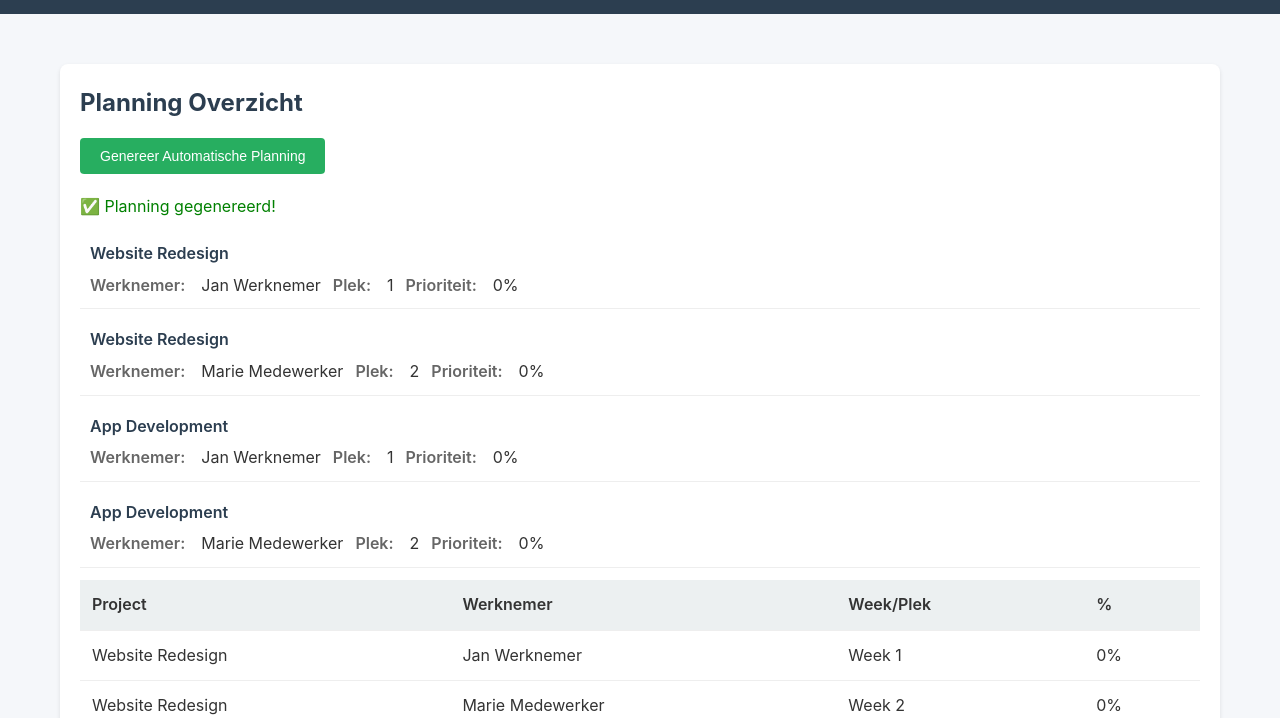
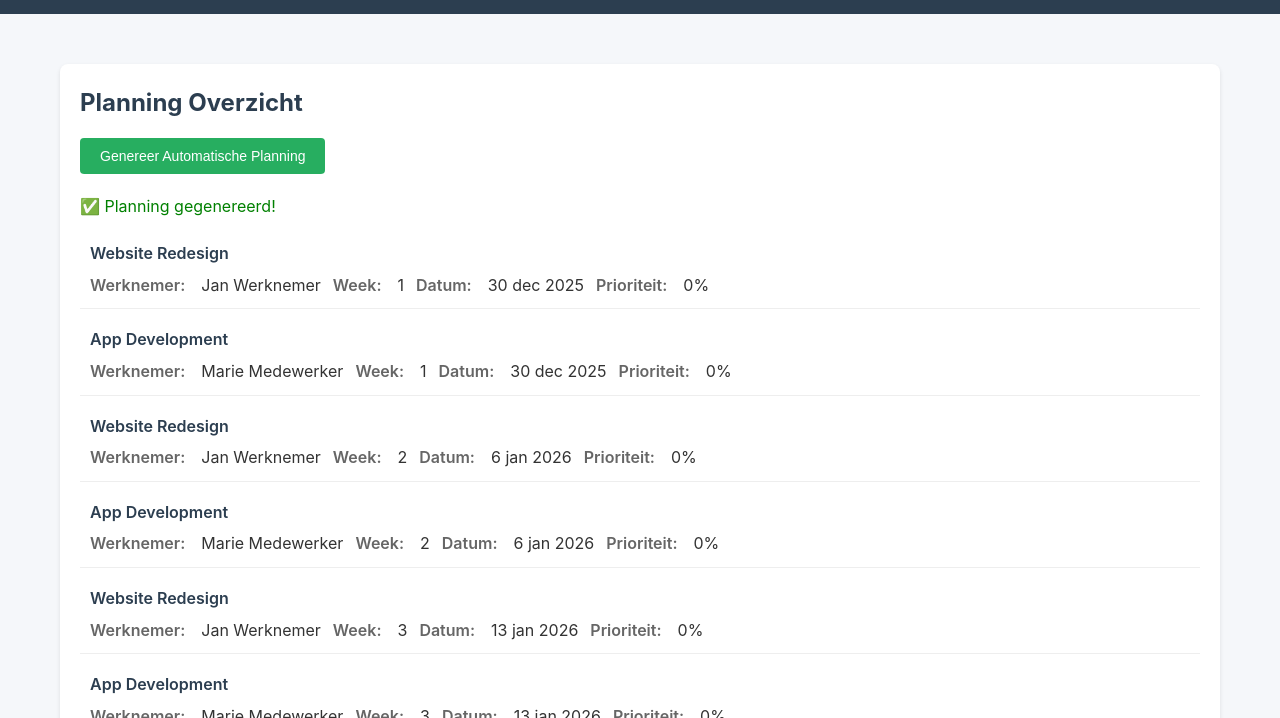
Before and after one commit to frknatalay42-png/planner, a plain HTML site: page index.html in a window 1280 px wide. Both pictures are taken after a click on the button "Genereer Automatische Planning". Shown: the part 82-800 px from the top of the page. Drawn offline with Linux system fonts and the light colour scheme.

Commit message:
Implement fair scheduling algorithm with hard constraints and fairness model

```diff
--- a/index.html
+++ b/index.html
@@ -408,7 +408,7 @@
         saveCompanyData();
     }
 
-    /* Schedule generation (simple) */
+    /* Schedule generation (fair, constraint-based) */
     function generateSchedule() {
         if (!window.employees || window.employees.length === 0 || !window.projects || window.projects.length === 0) {
             alert('⚠️ Voeg eerst werknemers en projecten toe!');
@@ -416,51 +416,134 @@
         }
         const output = document.getElementById('schedule-output');
         let html = '<div style="margin-bottom:12px; color:green;">✅ Planning gegenereerd!</div>';
-        html += '<div class="schedule-list">';
-        window.projects.forEach(project => {
-            // available employees = those not on vacation for today (simple check against global vacations)
-            const today = new Date().toISOString().split('T')[0];
-            const availableEmployees = window.employees.filter(emp => {
-                // check if employee has personal vacations (we didn't store per-employee by default)
-                // fallback: all employees are available
-                return true;
+
+        // --- Constraint & fairness scheduling ---
+        // Settings
+        const maxHours = window.settings.maxHours || 40;
+        const minRest = window.settings.minRest || 12;
+        const hoursPerAssignment = 8; // can be made configurable
+
+        // Helper: get week number from date (ISO week)
+        function getWeekNumber(dateStr) {
+            const d = new Date(dateStr);
+            d.setHours(0,0,0,0);
+            d.setDate(d.getDate() + 4 - (d.getDay()||7));
+            const yearStart = new Date(d.getFullYear(),0,1);
+            return Math.ceil((((d - yearStart) / 86400000) + 1)/7);
+        }
+
+        // Gather all unique project dates (simulate 4 weeks from today)
+        const today = new Date();
+        const weeks = [0,1,2,3].map(offset => {
+            const d = new Date(today);
+            d.setDate(today.getDate() + offset*7);
+            return {
+                weekNumber: getWeekNumber(d.toISOString().split('T')[0]),
+                startDate: d.toISOString().split('T')[0]
+            };
         });
 
-            const sorted = availableEmployees.slice().sort((a,b)=>{
-                const aFav = (project.favoriteEmployees||[]).find(f=>f.id===a.id);
-                const bFav = (project.favoriteEmployees||[]).find(f=>f.id===b.id);
-                return (bFav?.priority||0) - (aFav?.priority||0);
+        // Build stats object for fairness
+        const stats = {};
+        window.employees.forEach(emp => {
+            stats[emp.id] = {
+                totalHours: 0,
+                assignments: 0,
+                lastAssignedWeek: null,
+                weekHours: {}, // weekNumber: hours
+                assignedDays: new Set()
+            };
         });
 
-            sorted.slice(0,3).forEach((emp, idx) => {
+        // Hard constraints
+        function passesHardConstraints(emp, date, weekNumber) {
+            // Vacation: skip if date in any vacation
+            if (Array.isArray(emp.vacations)) {
+                for (const vac of emp.vacations) {
+                    if (date >= vac.start && date <= vac.end) return false;
+                }
+            }
+            // Max hours per week
+            if ((stats[emp.id].weekHours[weekNumber] || 0) + hoursPerAssignment > maxHours) return false;
+            // One assignment per day
+            if (stats[emp.id].assignedDays.has(date)) return false;
+            // (Optional) min rest: not implemented (no shift times)
+            return true;
+        }
+
+        // Fairness penalty
+        function fairnessPenalty(stat, week) {
+            let penalty = 0;
+            penalty += stat.totalHours * 0.5;
+            penalty += stat.assignments * 2;
+            if (stat.lastAssignedWeek === week - 1) penalty += 10;
+            return penalty;
+        }
+
+        // Score function
+        function calculateScore(emp, project, week, stats) {
+            const fav = (project.favoriteEmployees||[]).find(f => f.id === emp.id);
+            const priority = fav ? fav.priority : 0;
+            const penalty = fairnessPenalty(stats[emp.id], week);
+            return priority - penalty;
+        }
+
+        // Assignment function
+        function assignEmployee(emp, project, week, date, schedule, stats) {
+            schedule.push({ project, emp, week, date });
+            stats[emp.id].totalHours += hoursPerAssignment;
+            stats[emp.id].assignments += 1;
+            stats[emp.id].lastAssignedWeek = week;
+            stats[emp.id].weekHours[week] = (stats[emp.id].weekHours[week]||0) + hoursPerAssignment;
+            stats[emp.id].assignedDays.add(date);
+        }
+
+        // Main scheduling loop: for each week, for each project, assign best employee
+        const schedule = [];
+        weeks.forEach(({weekNumber, startDate}) => {
+            window.projects.forEach(project => {
+                // For demo: assign on the week's start date
+                const date = startDate;
+                // Filter candidates by hard constraints
+                const candidates = window.employees
+                    .filter(emp => passesHardConstraints(emp, date, weekNumber))
+                    .map(emp => ({
+                        emp,
+                        score: calculateScore(emp, project, weekNumber, stats)
+                    }))
+                    .sort((a, b) => b.score - a.score);
+                const chosen = candidates[0];
+                if (chosen) {
+                    assignEmployee(chosen.emp, project, weekNumber, date, schedule, stats);
+                }
+            });
+        });
+
+        // Render schedule
+        html += '<div class="schedule-list">';
+        schedule.forEach(item => {
+            const { project, emp, week, date } = item;
             const fav = (project.favoriteEmployees||[]).find(f => f.id === emp.id);
             html += `
                 <div class="schedule-item">
                     <div class="schedule-project">${escapeHtml(project.name)}</div>
                     <div class="schedule-details">
                         <span class="schedule-label">Werknemer:</span><span class="schedule-value">${escapeHtml(emp.name)}</span>
-                            <span class="schedule-label">Plek:</span><span class="schedule-value">${idx+1}</span>
+                        <span class="schedule-label">Week:</span><span class="schedule-value">${week}</span>
+                        <span class="schedule-label">Datum:</span><span class="schedule-value">${formatDate(date)}</span>
                         <span class="schedule-label">Prioriteit:</span><span class="schedule-value">${fav ? fav.priority+'%' : '0%'}</span>
                     </div>
                 </div>
             `;
         });
-        });
         html += '</div>';
 
-        // table
-        html += '<table style="margin-top:12px;"><tr><th>Project</th><th>Werknemer</th><th>Week/Plek</th><th>%</th></tr>';
-        window.projects.forEach(project => {
-            const availableEmployees = window.employees.slice();
-            const sorted = availableEmployees.slice().sort((a,b)=>{
-                const aFav = (project.favoriteEmployees||[]).find(f=>f.id===a.id);
-                const bFav = (project.favoriteEmployees||[]).find(f=>f.id===b.id);
-                return (bFav?.priority||0) - (aFav?.priority||0);
-            });
-            sorted.slice(0,3).forEach((emp, idx) => {
-                const fav = (project.favoriteEmployees||[]).find(f=>f.id===emp.id);
-                html += `<tr><td>${escapeHtml(project.name)}</td><td>${escapeHtml(emp.name)}</td><td>Week ${idx+1}</td><td>${fav ? fav.priority+'%' : '0%'}</td></tr>`;
-            });
+        // Table view
+        html += '<table style="margin-top:12px;"><tr><th>Project</th><th>Werknemer</th><th>Week</th><th>Datum</th><th>%</th></tr>';
+        schedule.forEach(item => {
+            const { project, emp, week, date } = item;
+            const fav = (project.favoriteEmployees||[]).find(f => f.id === emp.id);
+            html += `<tr><td>${escapeHtml(project.name)}</td><td>${escapeHtml(emp.name)}</td><td>${week}</td><td>${formatDate(date)}</td><td>${fav ? fav.priority+'%' : '0%'}</td></tr>`;
         });
         html += '</table>';
         output.innerHTML = html;
```
Lines whose indentation alone changed are shown as unchanged.
